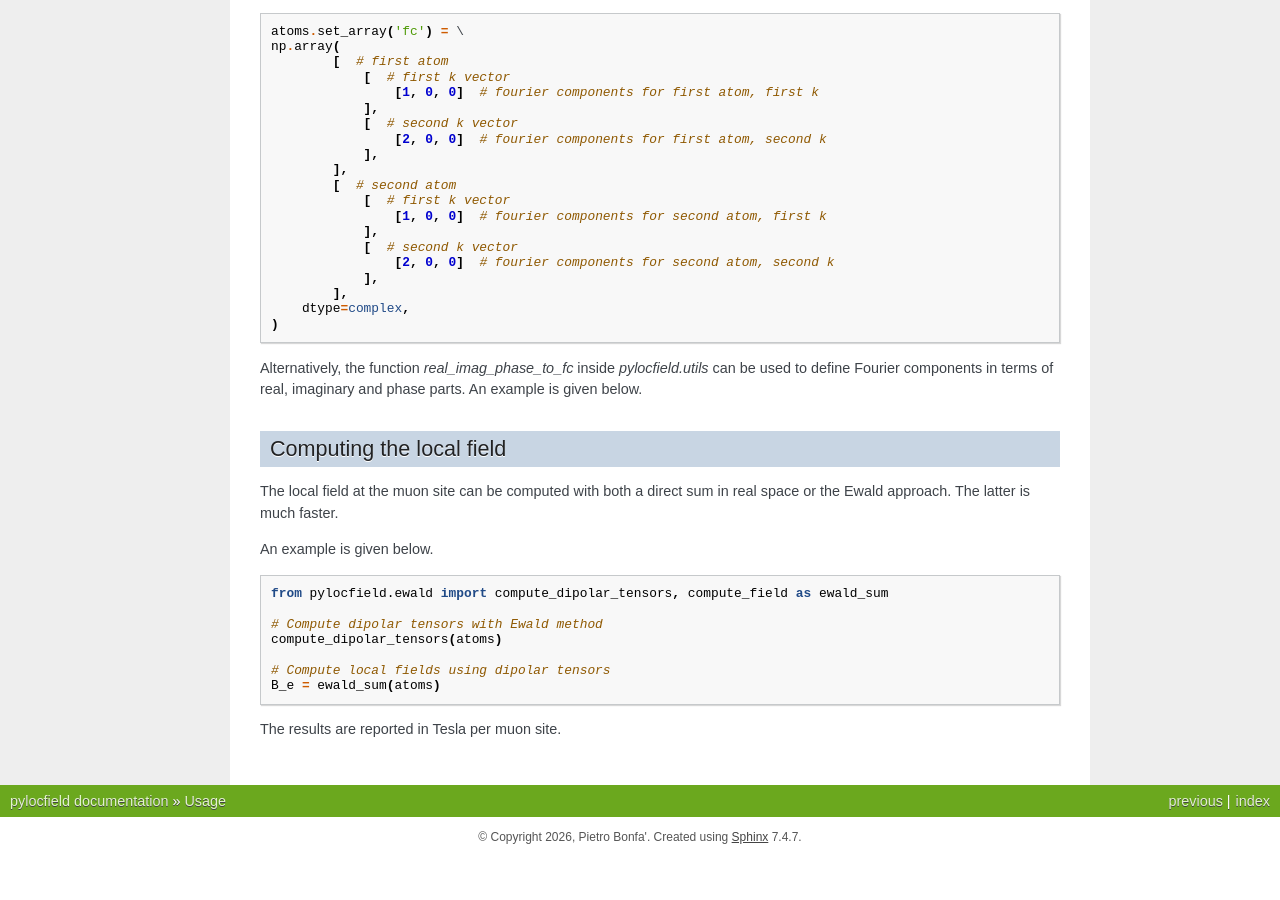
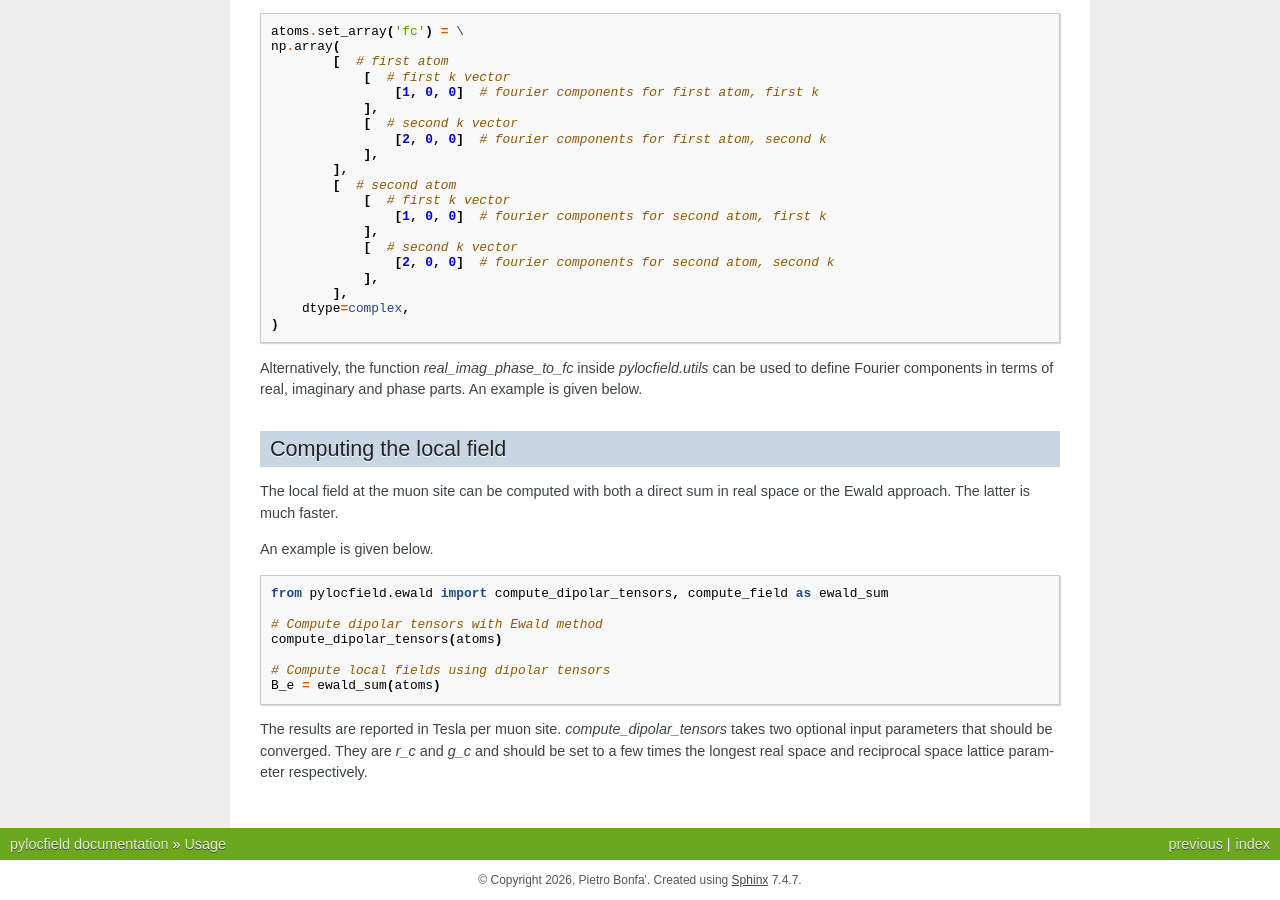
Before and after one commit to bonfus/pylocfield, a Sphinx documentation site: the page built from doc/source/usage.rst, in a window 1280 px wide and 900 px high, scrolled down 1144 px. Built offline with Sphinx 7.4.7, drawn with Linux system fonts in a browser that asks for light colours; pages that are not in the unit, such as notebooks, are missing from menus; before the commit the page ends 2001 px from its top, so only the background shows below that.

Commit message:
A few more details on the convergence of the Ewald algorithm for the dipolar tensor

```diff
--- a/doc/source/usage.rst
+++ b/doc/source/usage.rst
@@ -114,4 +114,6 @@ An example is given below.
     # Compute local fields using dipolar tensors
     B_e = ewald_sum(atoms)
 
-The results are reported in Tesla per muon site.
+The results are reported in Tesla per muon site. `compute_dipolar_tensors` takes two optional input parameters
+that should be converged. They are `r_c` and `g_c` and should be set to a few times the longest real space
+and reciprocal space lattice parameter respectively.
```
